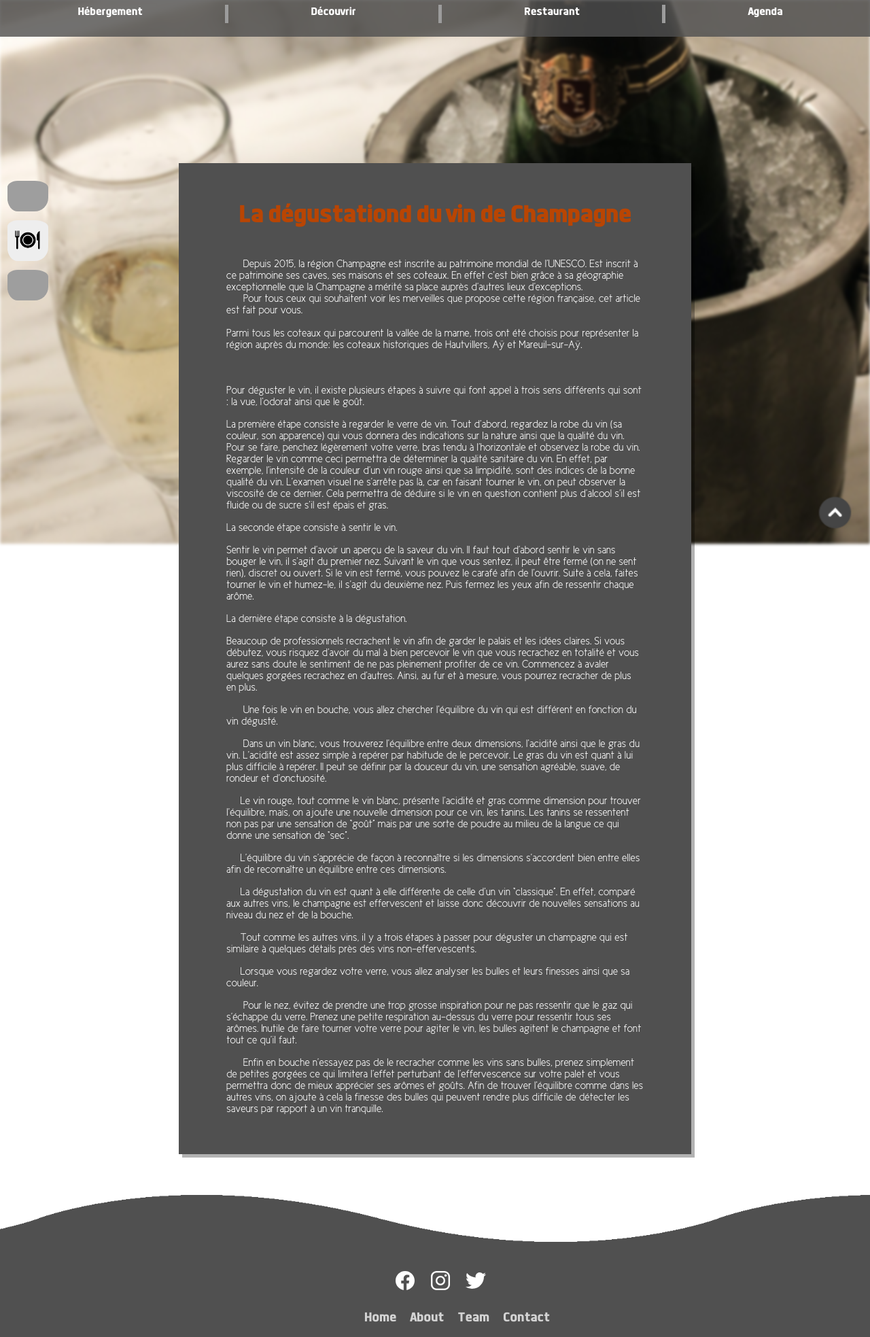
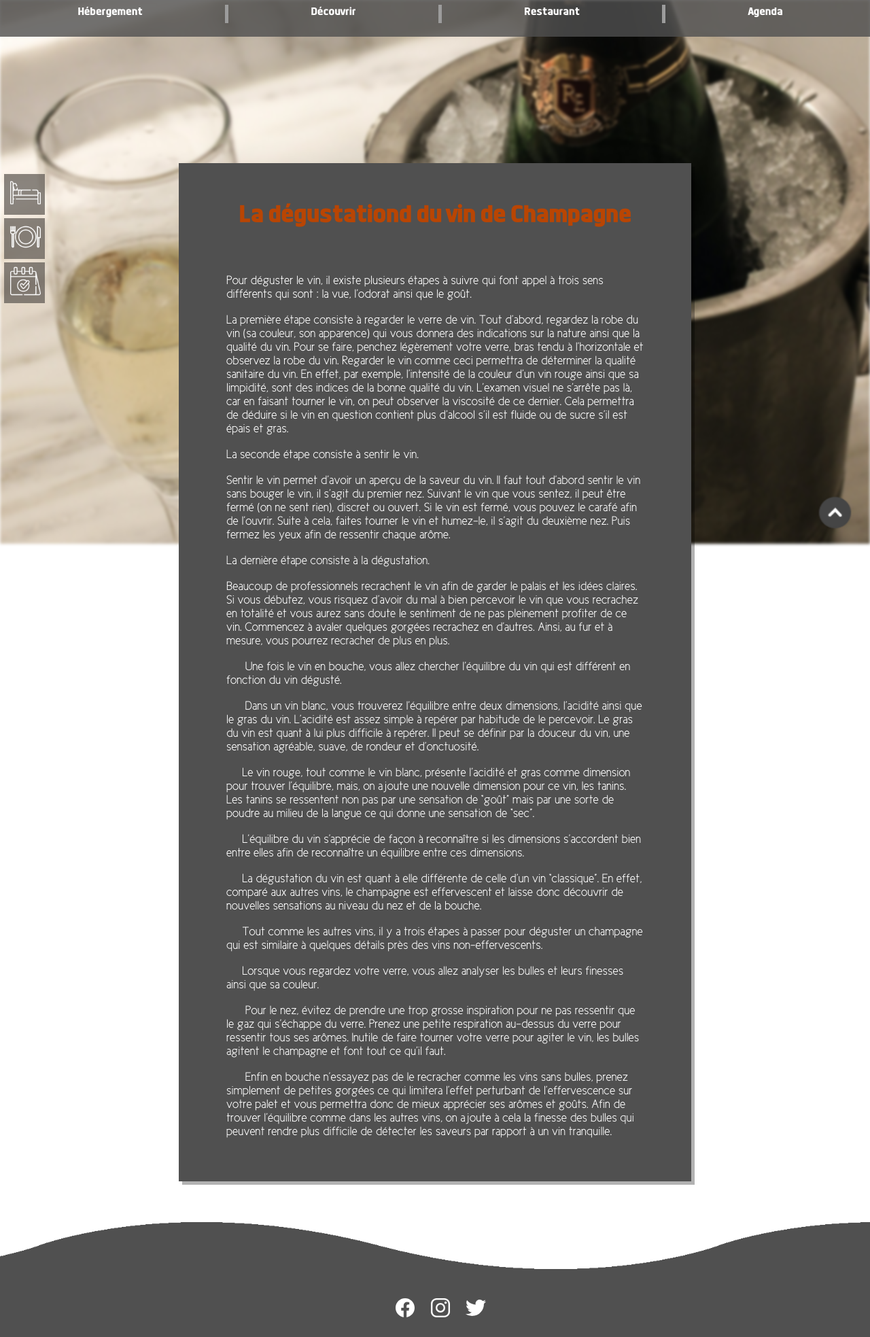
Before and after one commit to Caraidas/Champagne-Unesco, a PHP site: the page made by pages_html/Articles/Dégustation.html in a window 1280 px wide. Shown: the top 1967 px of the page at 68% size. Run offline with PHP 8.4, Linux system fonts and the light colour scheme; grey boxes are pictures that could not be loaded.

Commit message:
commit uwu

```diff
--- a/css/style-type.css
+++ b/css/style-type.css
@@ -83,21 +83,32 @@
     }
 
     .iconimg{
-    padding-top: 10px;
-    width: 60px;
-    height: auto;
+        background: rgba(94, 88, 82, 0.72);
+        width: 55px;
+        padding-left: 5px;
+        padding-top: 5px;
+        margin-bottom: 5px;
+        height: 55px;
         transition: transform .4s;
-    border-radius: 20px;
+    }
+
+
+    .iconimg img {
+        opacity:1;
+        width: 45px;
+        height: 45px;
     }
     .iconimg:hover{
+        background: rgba(126, 121, 117, 1);
         -ms-transform: scale(1.3);
         -webkit-transform: scale(1.3);
         transform: scale(1.3);
         }
 
     .sideicons{
+
         width: 80px;
-    height: 300px;
+        height: 220px;
         display: flex;
         flex-direction: column;
         flex-wrap: nowrap;
@@ -268,7 +279,7 @@
     padding: 25px;
     margin: 10px;
     display: grid;
-    font-size: 16px;
+    font-size: 18px;
     box-shadow: rgba(0, 0, 0, 0.300) 5px 5px;;
 }
 .droite{
--- a/pages_html/Articles/Dégustation.html
+++ b/pages_html/Articles/Dégustation.html
@@ -43,15 +43,7 @@
         <div class="containercorp">
             <div class="text centre">
                 <h2>La dégustationd du vin de Champagne</h2>
-               <p>
-                &nbsp &nbsp &nbsp Depuis 2015, la région Champagne est inscrite au patrimoine mondial de l’UNESCO. Est inscrit à ce patrimoine ses caves, ses maisons et ses coteaux. En effet c’est bien grâce à sa géographie exceptionnelle que la Champagne a mérité sa place auprès d’autres lieux d'exceptions.
-                <br>&nbsp &nbsp &nbsp Pour tous ceux qui souhaitent voir les merveilles que propose cette région française, cet article est fait pour vous.
-                <br>
-                <br>
-                    Parmi tous les coteaux qui parcourent la vallée de la marne, trois ont été choisis pour représenter la région auprès du monde: les coteaux historiques de Hautvillers, Aÿ et Mareuil-sur-Aÿ.
 
-               </p>
-            </article>
             <article>
                 <br>
                 <p>
@@ -84,12 +76,11 @@
                 </div>
             </div>
 
-                <div class= "sideicons ">
-                    <a href=";"><img class="iconimg" src="../../image/lit.png"></a>
-                    <a href=";"><img class="iconimg" src="../../image/manger.png"></a>
-                    <a href=";"><img class="iconimg" src="../../image/calendrier.png"></a>
-                </div>
-
+            <div class= "sideicons ">
+                <div class="iconimg"><a href=";"><img src="../../image/bed.png"></a></div>
+                <div class="iconimg"><a href=";"><img  src="../../image/restaurant.png"></a></div>
+                <div class="iconimg"><a href=";"><img  src="../../image/event.png"></a></div>
+            </div>
                 <div class="container-gotop">
                     <a href="#" class="gotop"><img class = "imggotop" src="../../image/to_top.png"></a>
                 </div>
--- a/pages_html/Articles/Maisons.html
+++ b/pages_html/Articles/Maisons.html
@@ -123,6 +123,11 @@
                     <a href="#" class="gotop"><img class = "imggotop" src="../../image/to_top.png"></a>
                 </div>
         </div>
+        <div class= "sideicons ">
+            <div class="iconimg"><a href=";"><img src="../../image/bed.png"></a></div>
+            <div class="iconimg"><a href=";"><img  src="../../image/restaurant.png"></a></div>
+            <div class="iconimg"><a href=";"><img  src="../../image/event.png"></a></div>
+        </div>
 
         <footer id = "footer">
 
--- a/pages_html/index.html
+++ b/pages_html/index.html
@@ -123,7 +123,7 @@
               <div class="card_content">
                 <h2 class="card_title">Chatédrale de Reims</h2>
                 <p class="card_text">Découvrez l'histoire d'un des monuments historiques de la ville de Reims!</p>
-                <a href="type.html"><button class="btn">En savoir plus</button></a>
+                <a href="./Articles/CathédraleReims.html"><button class="btn">En savoir plus</button></a>
               </div>
             </div>
           </li>
```
Also changed, not shown: pages_html/Articles/CathédraleReims.html (added, +124 -0 lines), pages_html/Articles/Caves.html (+5 -6 lines), pages_html/Articles/Coteaux.html (+5 -5 lines), pages_html/Articles/HistoireCreationChampagne.html (+5 -5 lines), pages_html/Articles/artisanat.html (+7 -7 lines), image/cathédrale de reims.jpg (added), image/nef reims.jpg (added), image/triforium.jpg (added), image/tympan.jpg (added), image/vitrauxReims.jpg (added). Lines whose indentation alone changed are shown as unchanged.
